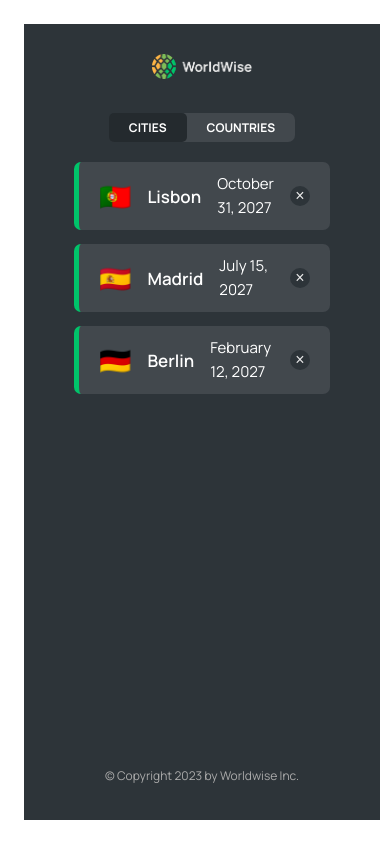
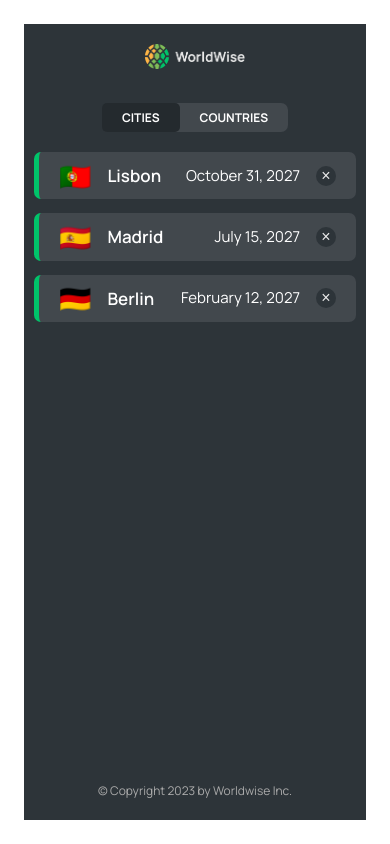
Before and after one commit to Gbangbolaoluwagbemiga/World-Wize, a React (Vite) app: page /appLayout/cities in a window 390 px wide. Built offline with nearby package versions, Linux system fonts and the light colour scheme.

Commit message:
App bug fixed

```diff
--- a/src/components/CityList.module.css
+++ b/src/components/CityList.module.css
@@ -13,3 +13,6 @@
 .cityList::-webkit-scrollbar {
   width: 0;
 }
+
+@media screen and (max-width: 567px) {
+}
--- a/src/components/CountryItem.jsx
+++ b/src/components/CountryItem.jsx
@@ -2,10 +2,12 @@ import styles from './CountryItem.module.css';
 
 function CountryItem({country}) {
   return (
-    <li className={styles.countryItem}>
-      <span>{country.emoji}</span>
-      <span>{country.country}</span>
-    </li>
+    // <li className={styles.countryItem}>
+    //   <span>{country.emoji}</span>
+    //   <span>{country.country}</span>
+    // </li>
+
+    <p>HIIIIIII</p>
   );
 }
 
--- a/src/components/Sidebar.module.css
+++ b/src/components/Sidebar.module.css
@@ -19,4 +19,7 @@
   color: var(--color-light--1);
 }
 @media screen and (max-width: 567px) {
+  .sidebar {
+    padding: 2rem 1rem;
+  }
 }
```
